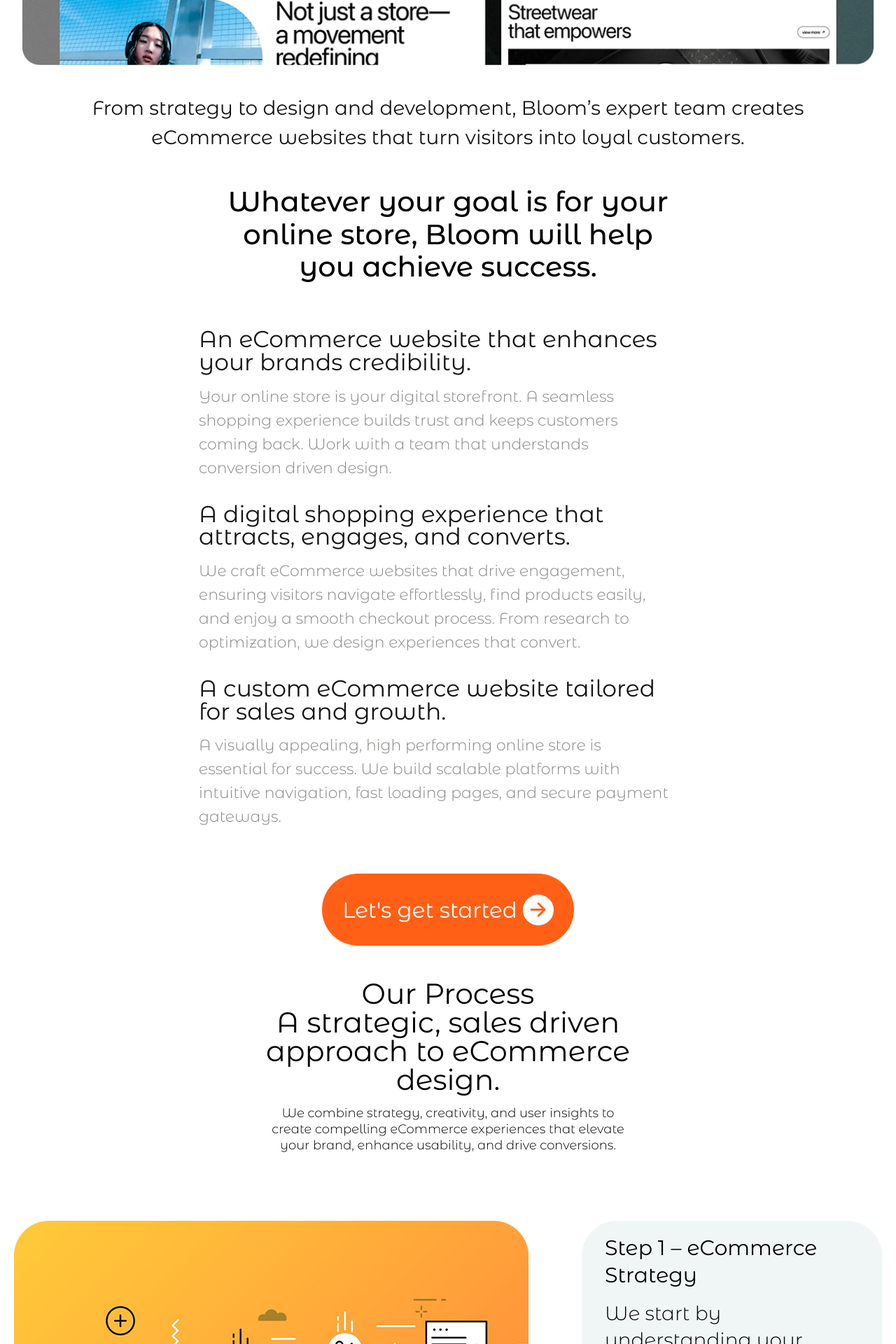
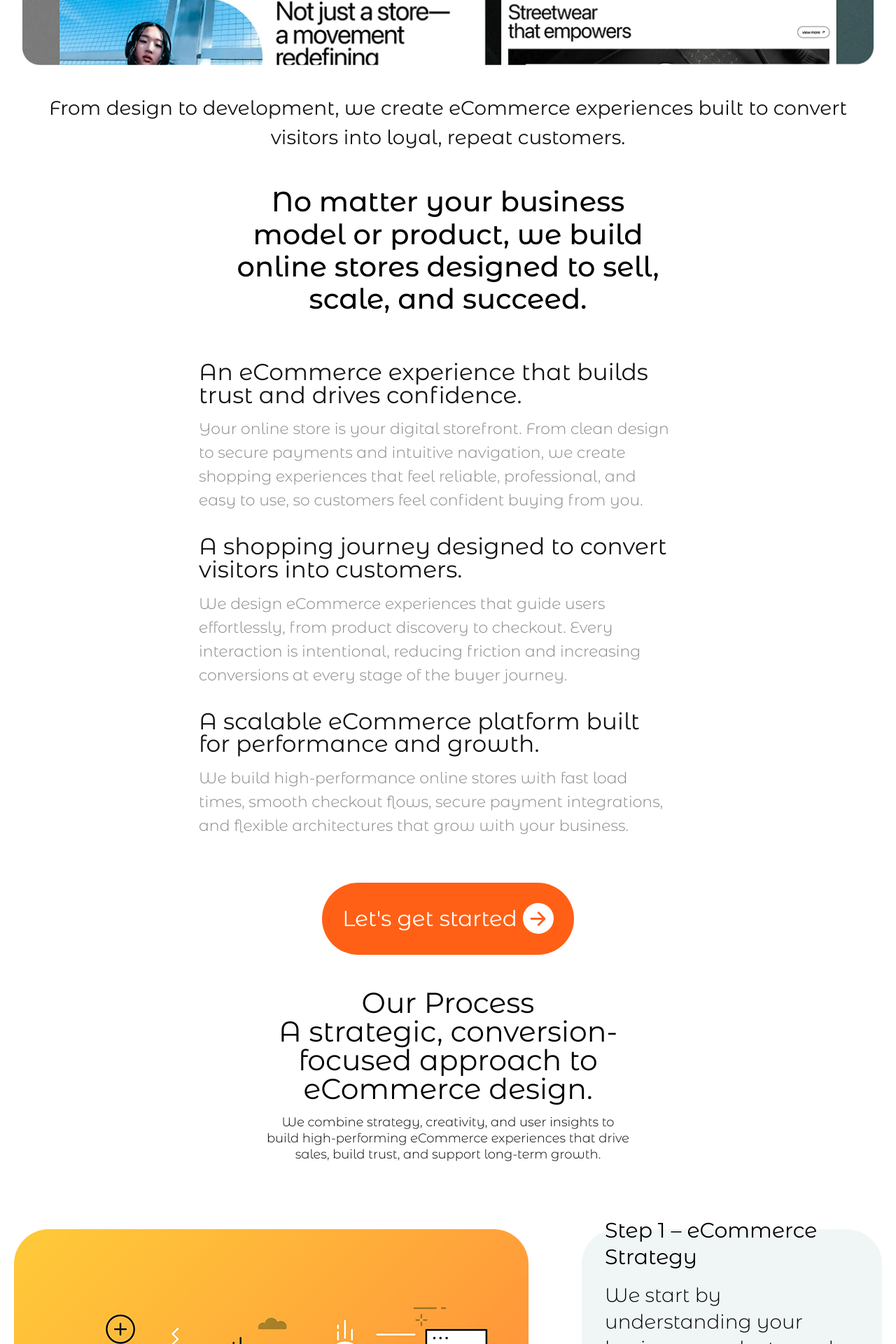
Before and after one commit to Yole-dev/bloom-revamped, a React (Create React App) app: page /ecommerce in a window 1280 px wide. Shown: the part 520-2440 px from the top of the page at 70% size. Built offline with nearby package versions, Linux system fonts and the light colour scheme.

Commit message:
Done working on the Ecommerce page

```diff
--- a/src/pages/Ecommerce.js
+++ b/src/pages/Ecommerce.js
@@ -30,10 +30,6 @@ export default function Ecommerce() {
       </div>
 
       <WhatToExpectSection />
-
-      <div className="sub-service-sub-container">
-        <RequestForCallSection />
-      </div>
     </PageAnimation>
   );
 }
@@ -51,8 +47,8 @@ function HeaderSection() {
       </div>
 
       <p className="web-dev-heading-description">
-        From strategy to design and development, Bloom’s expert team creates
-        eCommerce websites that turn visitors into loyal customers.
+        From design to development, we create eCommerce experiences built to
+        convert visitors into loyal, repeat customers.
       </p>
     </ComponentAnimation>
   );
@@ -66,37 +62,36 @@ function DevelopmentGoals() {
   return (
     <ComponentAnimation className="sub-service-goals">
       <p>
-        Whatever your goal is for your online store, Bloom will help you achieve
-        success.
+        No matter your business model or product, we build online stores
+        designed to sell, scale, and succeed.
       </p>
 
       <LeftComponentAnimation className="sub-service-goals-content">
-        <p>An eCommerce website that enhances your brands credibility.</p>
+        <p>An eCommerce experience that builds trust and drives confidence.</p>
         <p>
-          Your online store is your digital storefront. A seamless shopping
-          experience builds trust and keeps customers coming back. Work with a
-          team that understands conversion driven design.
+          Your online store is your digital storefront. From clean design to
+          secure payments and intuitive navigation, we create shopping
+          experiences that feel reliable, professional, and easy to use, so
+          customers feel confident buying from you.
         </p>
       </LeftComponentAnimation>
 
       <RightComponentAnimation className="sub-service-goals-content">
+        <p>A shopping journey designed to convert visitors into customers.</p>
         <p>
-          A digital shopping experience that attracts, engages, and converts.
-        </p>
-        <p>
-          We craft eCommerce websites that drive engagement, ensuring visitors
-          navigate effortlessly, find products easily, and enjoy a smooth
-          checkout process. From research to optimization, we design experiences
-          that convert.
+          We design eCommerce experiences that guide users effortlessly, from
+          product discovery to checkout. Every interaction is intentional,
+          reducing friction and increasing conversions at every stage of the
+          buyer journey.
         </p>
       </RightComponentAnimation>
 
       <LeftComponentAnimation className="sub-service-goals-content">
-        <p>A custom eCommerce website tailored for sales and growth.</p>
+        <p>A scalable eCommerce platform built for performance and growth.</p>
         <p>
-          A visually appealing, high performing online store is essential for
-          success. We build scalable platforms with intuitive navigation, fast
-          loading pages, and secure payment gateways.
+          We build high-performance online stores with fast load times, smooth
+          checkout flows, secure payment integrations, and flexible
+          architectures that grow with your business.
         </p>
       </LeftComponentAnimation>
 
@@ -110,13 +105,13 @@ function EcommerceApproachSection() {
     <ComponentAnimation className="sub-service-approach-container">
       <div className="sub-service-approach-header">
         <p className="web-dev-approach-heading">
-          Our Process <br />A strategic, sales driven approach to eCommerce
-          design.
+          Our Process <br />A strategic, conversion-focused approach to
+          eCommerce design.
         </p>
         <p>
-          We combine strategy, creativity, and user insights to create
-          compelling eCommerce experiences that elevate your brand, enhance
-          usability, and drive conversions.
+          We combine strategy, creativity, and user insights to build
+          high-performing eCommerce experiences that drive sales, build trust,
+          and support long-term growth.
         </p>
       </div>
 
@@ -126,10 +121,11 @@ function EcommerceApproachSection() {
           <p>Step 1 – eCommerce Strategy</p>
           <p>
             We start by understanding your business, products, and target
-            audience. If you have an existing store, we assess it for
-            improvement. Through user research and competitor analysis, we
-            create a strategic design plan—including wireframes and content
-            structures for an optimized shopping experience.
+            customers. If you already have an online store, we assess its
+            performance and uncover opportunities for improvement. Through
+            customer research and competitor analysis, we define a clear
+            strategy, covering structure, user flows, and content, to support an
+            optimized shopping experience.
           </p>
         </div>
       </LeftComponentAnimation>
@@ -139,10 +135,11 @@ function EcommerceApproachSection() {
         <div className="sub-service-approach-text-content">
           <p>Step 2 – Design</p>
           <p>
-            Shoppers process visuals faster than text. That’s why we combine
-            typography, color psychology, and layout principles to create an
-            engaging, visually appealing storefront. Our designs ensure smooth
-            navigation and easy product discovery.
+            Shoppers make decisions visually and emotionally. That’s why we
+            combine typography, color psychology, and layout principles to
+            design visually compelling storefronts that guide users
+            effortlessly, making it easy to discover products, compare options,
+            and move confidently toward checkout.
           </p>
         </div>
       </RightComponentAnimation>
@@ -153,15 +150,13 @@ function EcommerceApproachSection() {
           <p>Step 3 – Development Optimization</p>
           <p>
             Once the design is finalized, we build a high-performance eCommerce
-            store, integrating payment gateways, optimizing product pages, and
-            ensuring a seamless checkout experience. If needed, we implement
-            advanced features like customer portals, subscriptions, and CRM
-            integrations.
+            store focused on speed, reliability, and conversions. From secure
+            payment integrations and optimized product pages to smooth checkout
+            flows and advanced features like subscriptions and customer portals,
+            every element is engineered to scale with your business.
           </p>
         </div>
       </LeftComponentAnimation>
-
-      <LetUsTalkBtn />
     </ComponentAnimation>
   );
 }
@@ -170,8 +165,8 @@ function WhatToExpectSection() {
   return (
     <ComponentAnimation className="expectation-container">
       <p>
-        What You Should Expect <br />A stunning, conversion focused eCommerce
-        website that is fast, responsive, and built to scale.
+        What You Can Expect <br />A high-converting eCommerce website that is
+        fast, responsive, and built to scale.
       </p>
 
       <section className="expectation-section ecommerce-expectations">
@@ -180,8 +175,8 @@ function WhatToExpectSection() {
 
           <p>
             User Centered Design <br /> <br />
-            We design with your customers in mind, ensuring a seamless shopping
-            experience.
+            We design with your customers in mind, creating intuitive
+            experiences that make browsing and buying effortless.
           </p>
         </div>
 
@@ -190,8 +185,8 @@ function WhatToExpectSection() {
 
           <p>
             Optimized for Sales <br /> <br />
-            Our eCommerce solutions boost engagement, conversions, and customer
-            retention.
+            Every element is designed to increase engagement, boost conversions,
+            and improve customer retention.
           </p>
         </div>
 
@@ -210,8 +205,8 @@ function WhatToExpectSection() {
 
           <p>
             Data Driven Insights <br /> <br />
-            We use analytics and customer feedback to refine and improve
-            performance.
+            We use analytics and customer feedback to continuously refine
+            performance and improve results.
           </p>
         </div>
 
@@ -220,11 +215,24 @@ function WhatToExpectSection() {
 
           <p>
             Built for Growth <br /> <br />
-            From strategy to development, Bloom’s expert eCommerce team will
-            bring your vision to life.
+            From strategy to development, Bloom Digitale’s eCommerce experts
+            bring your vision to life—built to grow with your business.
+          </p>
+        </div>
+
+        <div className="expectation">
+          <p>06</p>
+
+          <p>
+            Performance & Speed <br /> <br />
+            We build lightning-fast eCommerce experiences optimized for speed,
+            reliability, and smooth performance, because faster sites convert
+            better.
           </p>
         </div>
       </section>
+
+      <LetUsTalkBtn />
     </ComponentAnimation>
   );
 }
```
